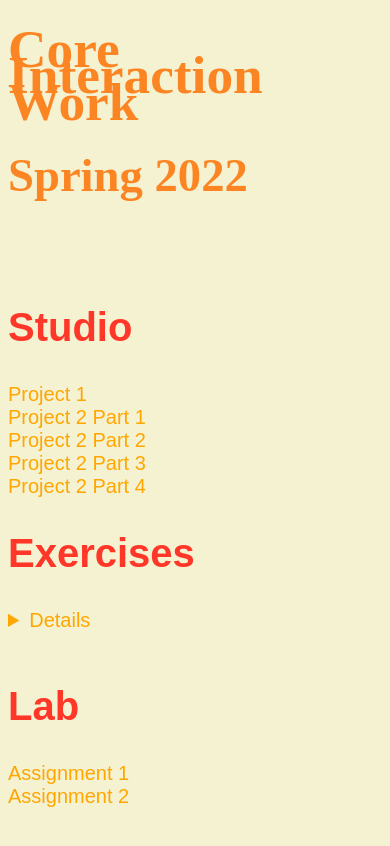
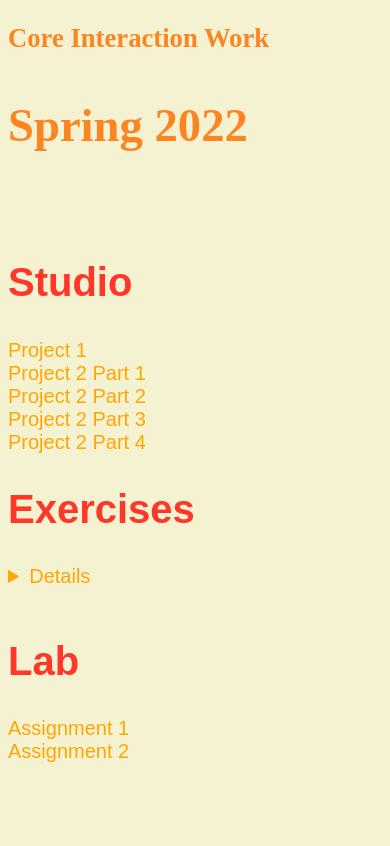
Before and after one commit to Sophsang/CI22, a plain HTML site: page index.html in a window 390 px wide. Drawn offline with Linux system fonts and the light colour scheme.

Commit message:
response design homepage

```diff
--- a/Style.css
+++ b/Style.css
@@ -34,3 +34,11 @@ details{
     font-size: 15pt;
     color:rgb(255, 166, 0);
 }
+@media screen and (max-width: 480px) {
+    h1{
+        font-size: 20pt;
+    }
+    h1, h3{
+        line-height: 30pt;
+    }
+}
```
